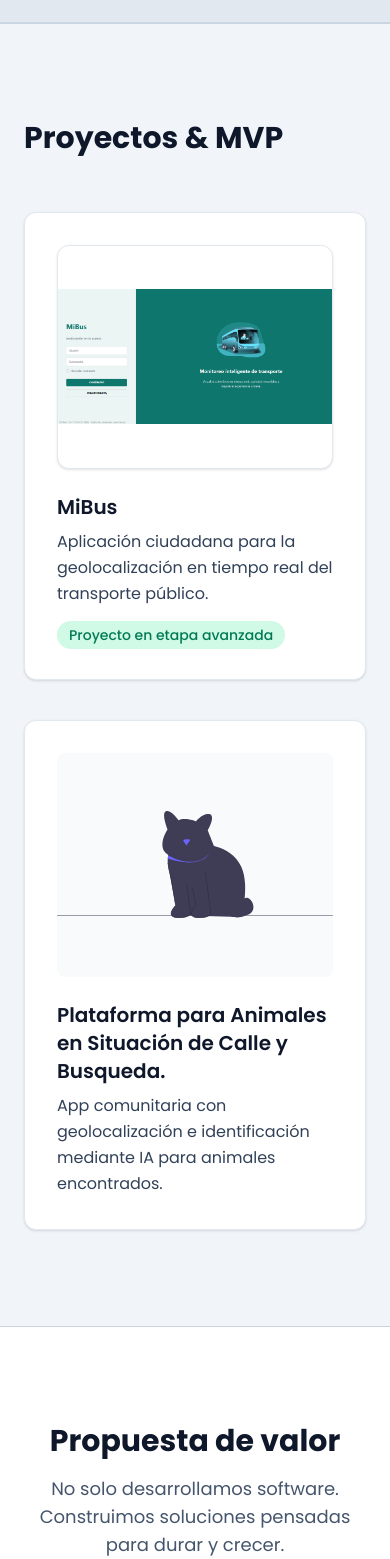
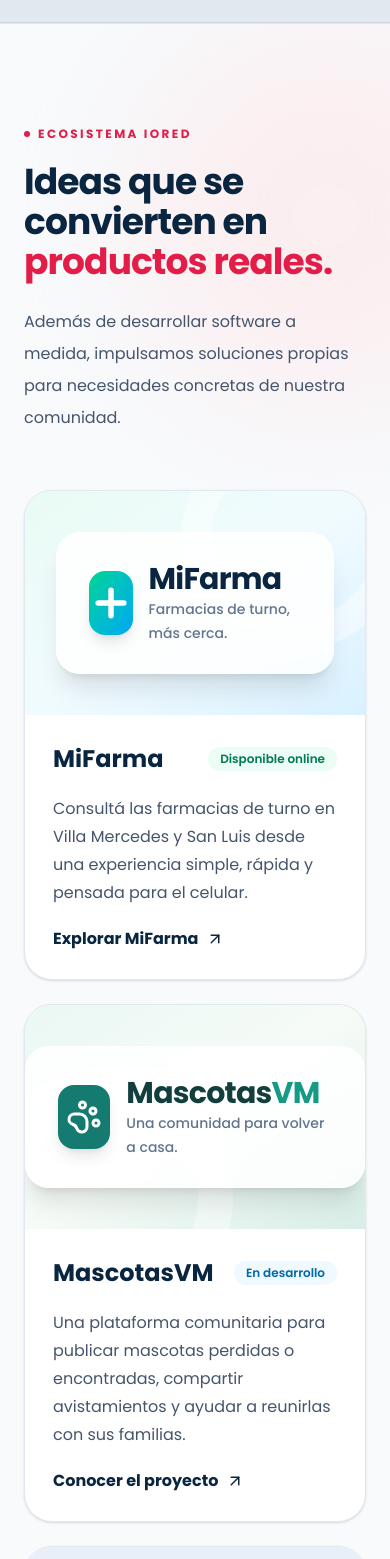
Before and after one commit to Elio-Nicolas/landing-io-red, a Next.js app: page / in a window 390 px wide. Shown: the part 3520-5079 px from the top of the page. Built offline with nearby package versions, Linux system fonts and the light colour scheme.

Commit message:
feat: showcase MiFarma MascotasVM and MiBus in renewed projects section

```diff
--- a/components/Projects.tsx
+++ b/components/Projects.tsx
@@ -2,169 +2,80 @@
 
 import { useState } from "react";
 import Image from "next/image";
+import { ArrowUpRight, ChevronLeft, ChevronRight, MapPin, PawPrint, Plus, X } from "lucide-react";
 
-const mibusImages = [
-  "/MiBus-1.png",
-  "/MiBus-2.png",
-  "/MiBus-3.png"
-
-];
+const mibusImages = ["/MiBus-1.png", "/MiBus-2.png", "/MiBus-3.png"];
 
 export default function Projects() {
-  const [open, setOpen] = useState(false);
+  const [galleryOpen, setGalleryOpen] = useState(false);
   const [current, setCurrent] = useState(0);
-
-  const next = () =>
-    setCurrent((prev) => (prev + 1) % mibusImages.length);
-
-  const prev = () =>
-    setCurrent((prev) =>
-      prev === 0 ? mibusImages.length - 1 : prev - 1
-    );
+  const changeImage = (step: number) => setCurrent((index) => (index + step + mibusImages.length) % mibusImages.length);
 
   return (
-    <section
-      id="projects"
-      className="w-full bg-slate-100 py-24 border-t border-slate-300"
-    >
-      <div className="max-w-6xl mx-auto px-6">
-        <h2 className="text-3xl md:text-4xl font-bold text-slate-900 mb-14">
-          Proyectos & MVP
-        </h2>
-
-       <div className="grid grid-cols-1 md:grid-cols-2 gap-10">
-  {/* ================= MiBus ================= */}
-  <div className="bg-white rounded-xl p-8 border border-slate-200 shadow-sm hover:shadow-md transition flex flex-col gap-6">
-    <button
-      onClick={() => {
-        setOpen(true);
-        setCurrent(0);
-      }}
-      className="relative w-full h-56 overflow-hidden
-        bg-white
-        rounded-xl
-        border
-        border-slate-200
-        shadow-sm
-        hover:shadow-md
-        transition
-        cursor-pointer"
-    >
-      <Image
-        src="/MiBus-1.png"
-        alt="MiBus App"
-        fill
-        sizes="(max-width: 768px) 100vw, 50vw"
-        className="object-contain md:object-cover"
-      />
-    </button>
-
-
-            <div>
-              <h3 className="text-xl font-semibold text-slate-900 mb-2">
-                MiBus
-              </h3>
-
-              <p className="text-slate-700 leading-relaxed mb-4">
-                Aplicación ciudadana para la geolocalización en tiempo real del
-                transporte público.
-              </p>
-
-              <span className="text-sm font-medium text-emerald-700 bg-emerald-100 px-3 py-1 rounded-full">
-                Proyecto en etapa avanzada
-              </span>
-            </div>
-          </div>
-
-          {/* ================= Segunda card ================= */}
-    <div className="bg-white rounded-xl p-8 border border-slate-200 shadow-sm hover:shadow-md transition flex flex-col gap-6 cursor-pointer">
-      <div className="w-full h-56 relative rounded-lg bg-slate-50 overflow-hidden">
-       <Image
-        src="/cat.svg"
-        alt="Mi Huella"
-        fill
-        className="object-contain"
-       />
-         </div>
-           <div>
-              <h3 className="text-xl font-semibold text-slate-900 mb-2">
-               Plataforma para Animales en Situación de Calle y Busqueda.
-              </h3>
-
-              <p className="text-slate-700 leading-relaxed">
-               App comunitaria con geolocalización e identificación mediante IA
-               para animales encontrados.
-              </p>
-            </div>
-           </div>
-          </div>
+    <section id="projects" className="relative overflow-hidden border-t border-slate-200 bg-[#F8FAFC] py-24 md:py-32">
+      <div className="pointer-events-none absolute -right-32 top-0 h-96 w-96 rounded-full bg-rose-100/50 blur-3xl" />
+      <div className="relative mx-auto max-w-7xl px-6">
+        <div className="mb-14 max-w-3xl">
+          <span className="mb-5 inline-flex items-center gap-2 text-xs font-bold uppercase tracking-[0.2em] text-[#E11D48]"><span className="h-1.5 w-1.5 rounded-full bg-[#E11D48]" /> Ecosistema IORed</span>
+          <h2 className="text-4xl font-bold tracking-tight text-[#0A2540] md:text-5xl">Ideas que se convierten en <span className="text-[#E11D48]">productos reales.</span></h2>
+          <p className="mt-6 max-w-2xl text-base leading-8 text-slate-600">Además de desarrollar software a medida, impulsamos soluciones propias para necesidades concretas de nuestra comunidad.</p>
         </div>
 
-      {/* ================= MODAL CON SLIDER ================= */}
-      {open && (
-        <div className="fixed inset-0 z-50 bg-black/70 flex items-center justify-center px-4">
-          <div className="relative w-full h-[60vh] md:h-[70vh] max-h-[500px] overflow-hidden">
+        <div className="grid gap-6 lg:grid-cols-2">
+          <article className="group flex min-h-[420px] flex-col overflow-hidden rounded-[28px] border border-slate-200 bg-white shadow-sm transition duration-300 hover:-translate-y-1 hover:shadow-xl">
+            <div className="relative flex min-h-56 flex-1 items-center justify-center overflow-hidden bg-gradient-to-br from-[#e9fbf4] via-[#f1fbff] to-[#d9f1ff] p-8">
+              <div className="absolute -right-10 -top-16 h-56 w-56 rounded-full border-[30px] border-white/40" />
+              <div className="relative flex items-center gap-4 rounded-3xl border border-white/80 bg-white/85 px-8 py-7 shadow-xl backdrop-blur-sm">
+                <span className="flex h-16 w-16 items-center justify-center rounded-2xl bg-gradient-to-br from-emerald-400 to-sky-500 text-white shadow-lg"><Plus size={44} strokeWidth={3} /></span>
+                <div><span className="block text-3xl font-extrabold tracking-tight text-[#0A2540]">MiFarma</span><span className="text-sm font-medium text-slate-500">Farmacias de turno, más cerca.</span></div>
+              </div>
+            </div>
+            <div className="flex flex-col gap-5 p-7 md:p-8">
+              <div className="flex flex-wrap items-center justify-between gap-3"><h3 className="text-2xl font-bold text-[#0A2540]">MiFarma</h3><span className="rounded-full bg-emerald-50 px-3 py-1 text-xs font-semibold text-emerald-700">Disponible online</span></div>
+              <p className="leading-7 text-slate-600">Consultá las farmacias de turno en Villa Mercedes y San Luis desde una experiencia simple, rápida y pensada para el celular.</p>
+              <a href="https://farmacias.iored.com.ar/" target="_blank" rel="noopener noreferrer" className="inline-flex w-fit items-center gap-2 font-bold text-[#0A2540] transition hover:gap-3 hover:text-[#E11D48]">Explorar MiFarma <ArrowUpRight size={18} /></a>
+            </div>
+          </article>
 
-            {/* Cerrar */}
-            <button
-              onClick={() => setOpen(false)}
-              className="absolute top-4 right-4 z-10 text-slate-600 hover:text-slate-900 text-xl"
-            >
-              ✕
-            </button>
+          <article className="group flex min-h-[420px] flex-col overflow-hidden rounded-[28px] border border-slate-200 bg-white shadow-sm transition duration-300 hover:-translate-y-1 hover:shadow-xl">
+            <div className="relative flex min-h-56 flex-1 items-center justify-center overflow-hidden bg-gradient-to-br from-[#eaf8f4] via-[#f6fbf7] to-[#d8eee8] p-8">
+              <div className="absolute -bottom-24 -left-12 h-64 w-64 rounded-full border-[35px] border-white/40" />
+              <div className="relative flex items-center gap-4 rounded-3xl border border-white/80 bg-white/85 px-8 py-7 shadow-xl backdrop-blur-sm">
+                <span className="flex h-16 w-16 items-center justify-center rounded-2xl bg-[#157b70] text-white shadow-lg"><PawPrint size={36} /></span>
+                <div><span className="block text-3xl font-extrabold tracking-tight text-[#123f3d]">Mascotas<span className="text-[#159b85]">VM</span></span><span className="text-sm font-medium text-slate-500">Una comunidad para volver a casa.</span></div>
+              </div>
+            </div>
+            <div className="flex flex-col gap-5 p-7 md:p-8">
+              <div className="flex flex-wrap items-center justify-between gap-3"><h3 className="text-2xl font-bold text-[#0A2540]">MascotasVM</h3><span className="rounded-full bg-sky-50 px-3 py-1 text-xs font-semibold text-sky-700">En desarrollo</span></div>
+              <p className="leading-7 text-slate-600">Una plataforma comunitaria para publicar mascotas perdidas o encontradas, compartir avistamientos y ayudar a reunirlas con sus familias.</p>
+              <a href="https://github.com/Elio-Nicolas/MascotasVM" target="_blank" rel="noopener noreferrer" className="inline-flex w-fit items-center gap-2 font-bold text-[#0A2540] transition hover:gap-3 hover:text-[#E11D48]">Conocer el proyecto <ArrowUpRight size={18} /></a>
+            </div>
+          </article>
 
-           {/* Slider */}
-<div className="relative w-full h-[70vh] max-h-[500px] bg-black overflow-hidden">
-  <Image
-    src={mibusImages[current]}
-    alt="MiBus detalle"
-    fill
-    sizes="(max-width: 768px) 100vw, 80vw"
-    className="
-      rounded-lg
-      cursor-pointer
-      select-none
-      object-contain
-      md:object-cover
-      transition-transform
-      duration-300
-      hover:scale-[1.01]
-    "
-  />
+          <article className="group overflow-hidden rounded-[28px] border border-slate-200 bg-white shadow-sm transition duration-300 hover:-translate-y-1 hover:shadow-xl lg:col-span-2">
+            <div className="grid md:grid-cols-2">
+              <button type="button" onClick={() => { setCurrent(0); setGalleryOpen(true); }} className="relative min-h-64 overflow-hidden bg-[#e9eff8] focus-visible:outline-2 focus-visible:outline-offset-[-4px] focus-visible:outline-[#E11D48]" aria-label="Abrir galería de MiBus">
+                <Image src="/MiBus-1.png" alt="Vista de la aplicación MiBus" fill sizes="(max-width: 768px) 100vw, 50vw" className="object-contain p-5 transition duration-500 group-hover:scale-[1.03]" />
+                <span className="absolute bottom-5 left-5 rounded-full bg-white/95 px-4 py-2 text-xs font-bold text-[#0A2540] shadow">Ver capturas</span>
+              </button>
+              <div className="flex flex-col justify-center gap-5 p-7 md:p-10">
+                <div className="flex flex-wrap items-center gap-3"><span className="inline-flex items-center gap-2 text-xs font-bold uppercase tracking-[0.16em] text-[#E11D48]"><MapPin size={15} /> Movilidad urbana</span><span className="rounded-full bg-slate-100 px-3 py-1 text-xs font-semibold text-slate-600">Proyecto en desarrollo</span></div>
+                <h3 className="text-3xl font-bold text-[#0A2540]">MiBus</h3>
+                <p className="leading-7 text-slate-600">Una propuesta tecnológica para acercar información contextual del transporte público a los pasajeros y mejorar su experiencia de movilidad.</p>
+                <button type="button" onClick={() => { setCurrent(0); setGalleryOpen(true); }} className="inline-flex w-fit items-center gap-2 font-bold text-[#0A2540] transition hover:gap-3 hover:text-[#E11D48]">Explorar capturas <ArrowUpRight size={18} /></button>
+              </div>
+            </div>
+          </article>
+        </div>
+      </div>
 
-
-
-              {/* Flechas */}
-              <button
-                onClick={prev}
-                className="absolute left-4 top-1/2 -translate-y-1/2 bg-black/50 text-white px-3 py-2 rounded-full hover:bg-black/70"
-              >
-                ‹
-              </button>
-
-              <button
-                onClick={next}
-                className="absolute right-4 top-1/2 -translate-y-1/2 bg-black/50 text-white px-3 py-2 rounded-full hover:bg-black/70"
-              >
-                ›
-              </button>
-            </div>
-
-            {/* Texto */}
-            <div className="p-6">
-              <h4 className="text-xl font-semibold text-slate-900 mb-2">
-                MiBus — Detalle del proyecto
-              </h4>
-
-              <p className="text-slate-700 leading-relaxed">
-                Plataforma pensada para municipios, basadas en experiencia
-                ciudadana, escalabilidad e integración futura con sistemas
-                oficiales.
-              </p>
-            </div>
-          </div>
+      {galleryOpen && <div className="fixed inset-0 z-[100] flex items-center justify-center bg-[#071626]/90 p-4" role="dialog" aria-modal="true" aria-label="Galería de MiBus" onClick={() => setGalleryOpen(false)}>
+        <div className="relative w-full max-w-4xl" onClick={(event) => event.stopPropagation()}>
+          <button type="button" onClick={() => setGalleryOpen(false)} aria-label="Cerrar galería" className="absolute -top-12 right-0 rounded-full p-2 text-white hover:bg-white/15"><X size={24} /></button>
+          <div className="relative h-[55vh] min-h-64 max-h-[620px] overflow-hidden rounded-2xl bg-white"><Image src={mibusImages[current]} alt={`Captura ${current + 1} de MiBus`} fill sizes="(max-width: 768px) 100vw, 900px" className="object-contain" /></div>
+          <div className="mt-5 flex items-center justify-between text-white"><button type="button" onClick={() => changeImage(-1)} aria-label="Captura anterior" className="rounded-full border border-white/30 p-3 hover:bg-white/15"><ChevronLeft size={22} /></button><span className="text-sm font-medium">MiBus · {current + 1} / {mibusImages.length}</span><button type="button" onClick={() => changeImage(1)} aria-label="Captura siguiente" className="rounded-full border border-white/30 p-3 hover:bg-white/15"><ChevronRight size={22} /></button></div>
         </div>
-      )}
+      </div>}
     </section>
   );
 }
```
